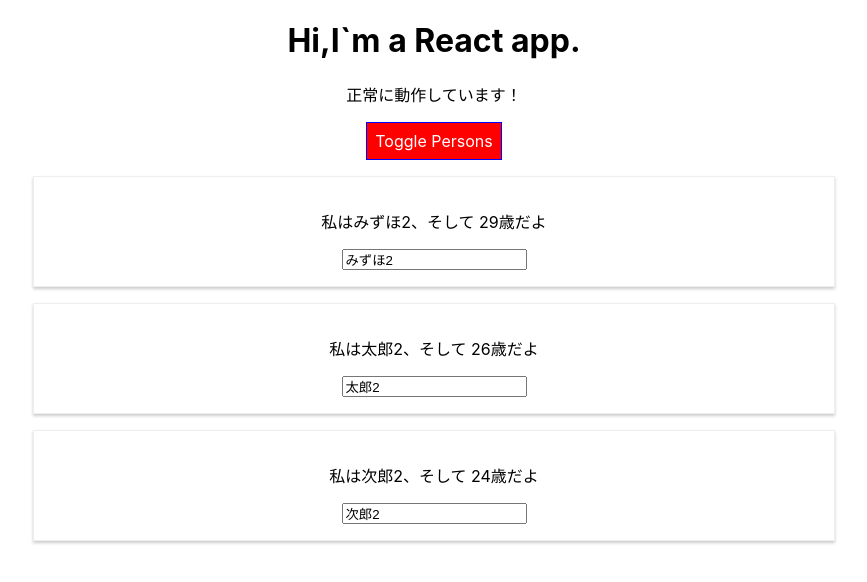
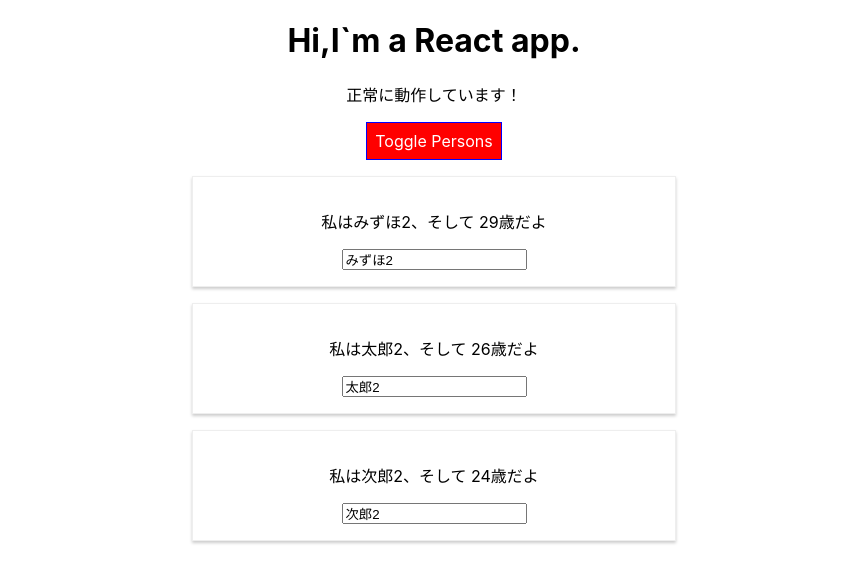
Before and after one commit to msm69/react-complete-guide, a React (Create React App) app: page / in a window 1280 px wide. Both pictures are taken after a click on the button "Toggle Persons". Shown: the top 582 px of the page, without its empty margins (206-1073 px from the left). Built offline with nearby package versions, Linux system fonts and the light colour scheme.

Commit message:
スタイルにメディアクエリの設定を追加

```diff
--- a/src/App.js
+++ b/src/App.js
@@ -1,6 +1,6 @@
 import React, { useState } from "react";
 import "./App.css";
-import Radium from "radium";
+import Radium, { StyleRoot } from "radium";
 import Person from "./Person/Person";
 
 function App() {
@@ -84,6 +84,7 @@
   }
 
   return (
+    <StyleRoot>
       <div className="App">
         <h1>Hi,I`m a React app.</h1>
         <p className={classes.join(" ")}>正常に動作しています！</p>
@@ -92,6 +93,7 @@
         </button>
         {personsData}
       </div>
+    </StyleRoot>
   );
 }
 
--- a/src/Person/Person.js
+++ b/src/Person/Person.js
@@ -3,8 +3,14 @@
 import "./Person.css";
 
 function person(props) {
+  const style = {
+    "@media (min-width: 500px)": {
+      width: "450px",
+    },
+  };
+
   return (
-    <div className="Person">
+    <div className="Person" style={style}>
       <p onClick={props.click}>
         私は{props.name}、そして {props.age}歳だよ
       </p>
```
Lines whose indentation alone changed are shown as unchanged.
